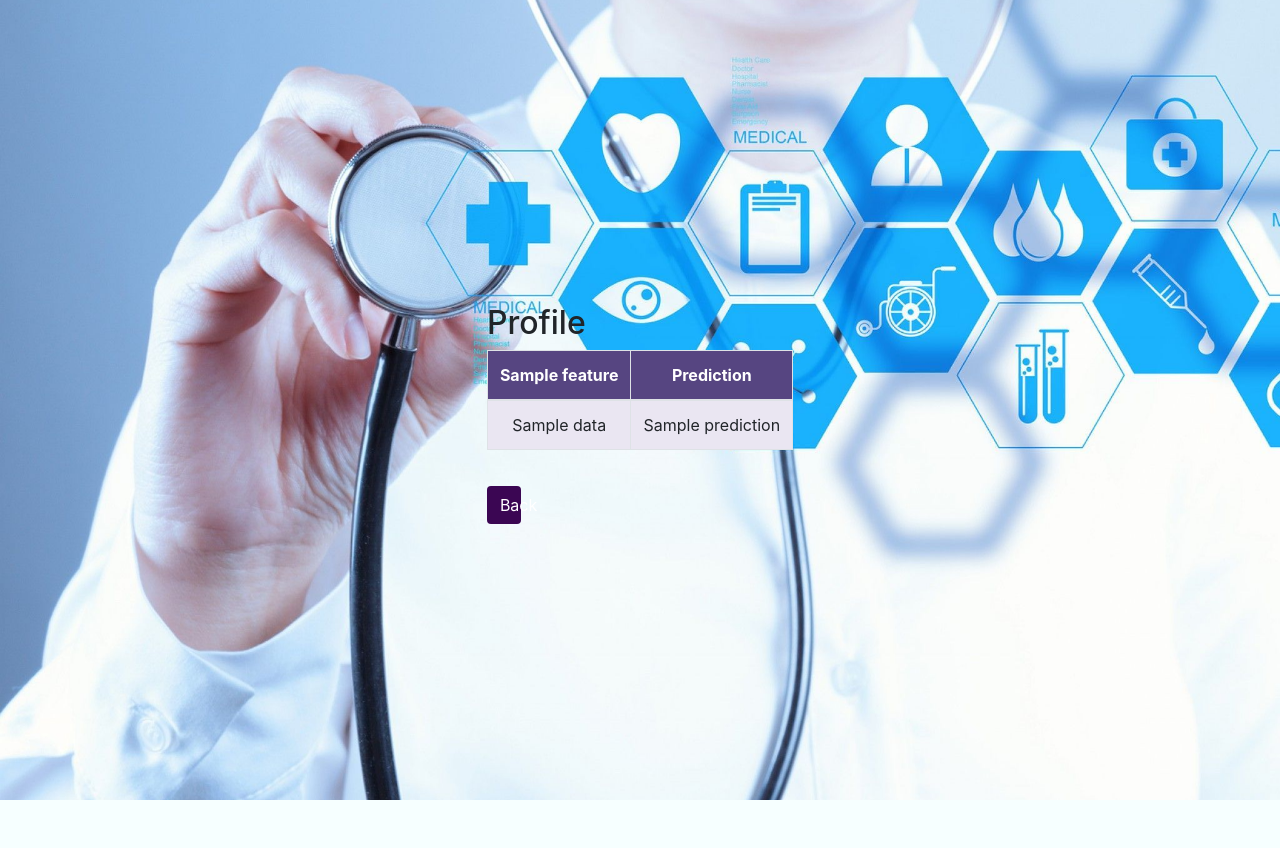
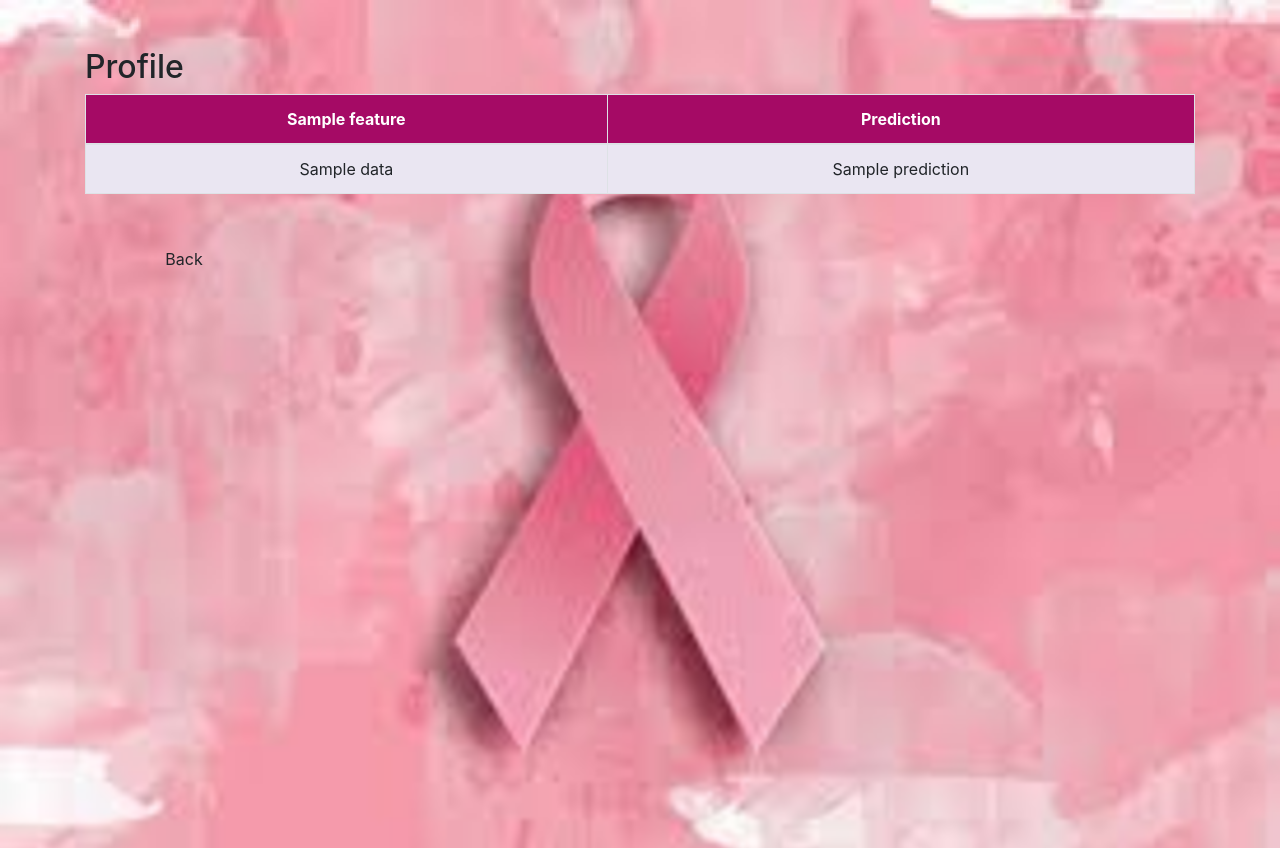
Before and after one commit to ZahraSahraei/MLOPs_Docker_Swarm_Project, a Flask app: template app/templates/profile.html in a window 1280 px wide. Before the commit the page ends 800 px from the top, so only its background shows below. Run offline with Flask 3, Linux system fonts and the light colour scheme; the template is opened without the code that fills it: most values are stand-ins (such as "Sample title", 1, 10 or a date in 2020); parts of the project's set-up code (start-up, migrations or seed data) failed here and were passed over; some libraries are stand-ins or nearby versions.

Commit message:
Changing files for the third time

```diff
--- a/app/routes.py
+++ b/app/routes.py
@@ -41,7 +41,7 @@ def register():
         # Check if the username is already registered
         existing_user = User.query.filter_by(username=username).first()
         if existing_user :
-            flash('This username is already registered. Please log in or use a different username.', 'error')
+            flash('This username is already registered! Please log in or use a different username.', 'warning')
             return redirect(url_for('main.register'))
 
         #if the username doesn't exist
--- a/app/static/stylesheet.css
+++ b/app/static/stylesheet.css
@@ -10,19 +10,31 @@
     align-items: center;
     justify-content: center;
 
+}
 
-}
-.img-background{
-
-    height: 100vh; /* Full height */
+.img-background-input{
+    width: 100%;
+    height: 100vh;  /* Full height */
     background-image: url('assets/img2.jpg') ;
-    background-size: cover;
-    background-position: center;
-    background-repeat: no-repeat;
-    display: flex;
+    background-size:cover;
+    background-position:center;
+    background-repeat:no-repeat ;
     align-items: center;
     justify-content: center;
 
+}
+.img-background-profile{
+
+    height: 100vh; /* Full height */
+    background-image: url('assets/bg1.jpg') ;
+    background-size:cover;
+    background-position:cover;
+    background-repeat:repeat ;
+    align-items: center;
+    justify-content: center;
+    position: relative;
+    backdrop-filter: blur(1px);
+    -webkit-backdrop-filter: blur(1px);
 }
 
 .home-description{
@@ -129,7 +141,7 @@
     overflow-y: auto; /* Enable vertical scrolling */
 
 }
-.btn-back-predict-agein {
+.btn-back-predict-again {
     background-color: #d935df; /* Light color */
     color: white; /* Text color */
     padding: 10px 20px; /* Padding for the button */
@@ -148,7 +160,7 @@
 }
 
 .custom-table th {
-    background-color: #564581; /* Dark purple for header */
+    background-color: #a50a65; /* Dark purple for header */
     color: white; /* White text for header */
 }
 
@@ -168,11 +180,26 @@
 
 .btn-back-profile{
 
-    border:none;
-    border-radius: 5px;
+    border-radius: 5x;
     width: 10%;
-    margin-left:15px;
-    margin-top:20px;
+    margin-left:120px;
+    margin-top:30px;
+    cursor: pointer;
+    margin-bottom: 20px;
+    background-color: #d3519d; /* Light color */
+    color: white; /* Text color */
+    border: none; /* Remove border */
+    text-decoration: none; /* Remove underline from link */
+
+}
+
+.btn-back-profile:hover{
+    background-color: #d3519d; /* Light color */
+    color: white;
+    border: none;
+    width: 10%;
+    margin-left:120px;
+    margin-top:30px;
     cursor: pointer;
     margin-bottom: 20px;
 }
--- a/app/templates/base.html
+++ b/app/templates/base.html
@@ -13,9 +13,9 @@
 <div class="container">
     {% with messages = get_flashed_messages(with_categories=true) %}
     {% if messages %}
-    <div class="mt-4">
+    <div class="mt-4 ">
         {% for category , message in messages %}
-        <div class="alert alert-{{category}} alert-dismissable fade show" role="alert">
+        <div class="alert alert-{{category}} alert-dismissable fade show " role="alert">
             {{message}}
               <button type="button" class="close" data-dismiss="alert" aria-label="Close">
                 <span aria-hidden="true">&times;</span>
--- a/app/templates/input.html
+++ b/app/templates/input.html
@@ -7,7 +7,7 @@
     <link href="https://stackpath.bootstrapcdn.com/bootstrap/4.3.1/css/bootstrap.min.css" rel="stylesheet">
     <link rel="stylesheet" href="{{url_for('static',filename='stylesheet.css')}}">
 </head>
-<body class="img-background">
+<body class="img-background-input">
 <!-- <img src="static/assets/img1.jpg" class="img"> -->
 
  <div class="container box-input" style="width: 70%; height: 85%;">
--- a/app/templates/login.html
+++ b/app/templates/login.html
@@ -7,7 +7,7 @@
  <div class="container wrapper login-box">
   <div class="login-column">
     <h2 class="heading-section">Login</h2>
-    <form method="POST">
+     <form method="POST">
       <br>
         <div class="form-group">
             <!--<label>Username</label>-->
@@ -23,8 +23,8 @@
         </div>
 
         <button type="submit" class="form-control btn btn-primary submit px-3">Sign In</button>
-    </form>
-    <div style="margin-top:10px;">
+     </form>
+    <div style="margin-top:20px">
     <p class="have-an-account-link">Don't have an account? <a class= "register-link" href="{{ url_for('main.register') }}">Register here</a>.</p>
     </div>
   </div>
--- a/app/templates/profile.html
+++ b/app/templates/profile.html
@@ -9,7 +9,8 @@
     <link href="https://stackpath.bootstrapcdn.com/bootstrap/4.5.2/css/bootstrap.min.css" rel="stylesheet">
 
 </head>
-<body class="img-background">
+<body class="img-background-profile " >
+
 <!-- <img src="static/assets/img1.jpg" class="img"> -->
 <div>
 
@@ -41,7 +42,8 @@
       </table>
 </div>
 <div >
-    <a href="{{ url_for('main.home') }}" style="background-color: #3b0653 ;color:white" class="btn btn-back-profile">Back</a>
+    <!--<a href="{{ url_for('main.home') }}" class="btn btn-input btn-back-profile">Back</a>-->
+    <a href="{{ url_for('main.home') }}" class="btn  btn-back-profile"> Back</a>
 </div>
 </div>
 </body>
--- a/app/templates/result.html
+++ b/app/templates/result.html
@@ -14,7 +14,7 @@
         <div class="row align-items-center">
            <div class="col-md-6">
               <h2 class="mt-5">The model Prediction:</h2>
-                 <br>
+                <br>
                  {% if output == "Malignant" %}
                  <p class="lead alert-warning"> <strong>it is symptoms of a Malignant tumor</strong></p>
                  {% else %}
@@ -31,6 +31,6 @@
       </div>
     </div>
      <br>
-     <a href="{{ url_for('main.home') }}"  style="margin-left: 145px;"  class="btn btn-back-predict-agein">Back</a>
+     <a href="{{ url_for('main.home') }}"  style="margin-left: 145px;"  class="btn btn-back-predict-again">Back</a>
 </body>
 </html>
```
Also changed, not shown: app/models/breast_cancer.py (+0 -24 lines), app/static/stylesheet2.css (+24 -8 lines), app/templates/register.html (+4 -4 lines), README.md, app/static/assets/bc2.jpg (deleted), app/static/assets/bg1.jpg (added), instance/users.db.
